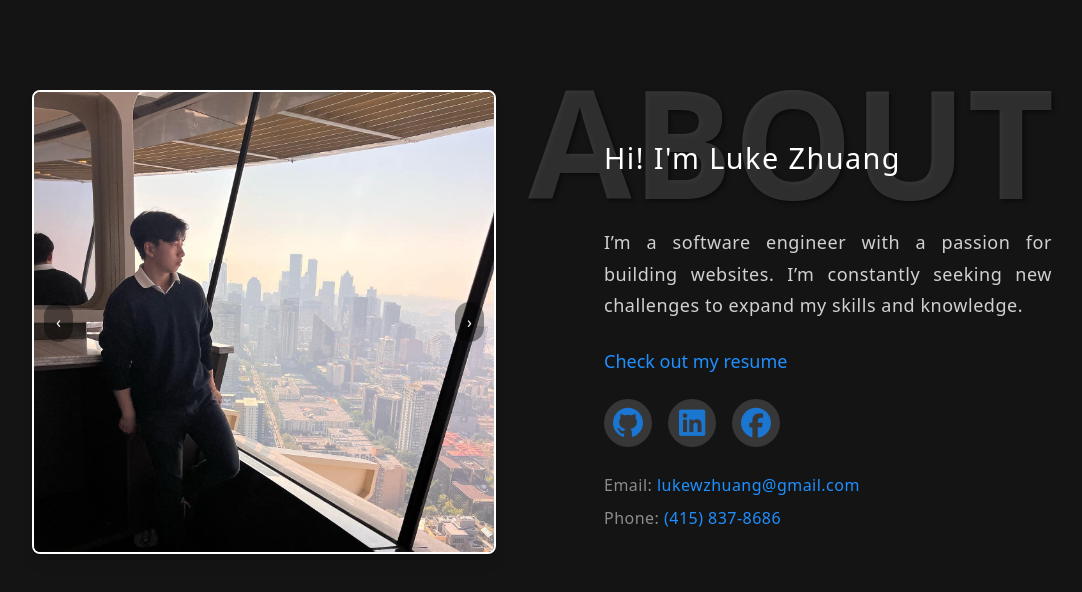
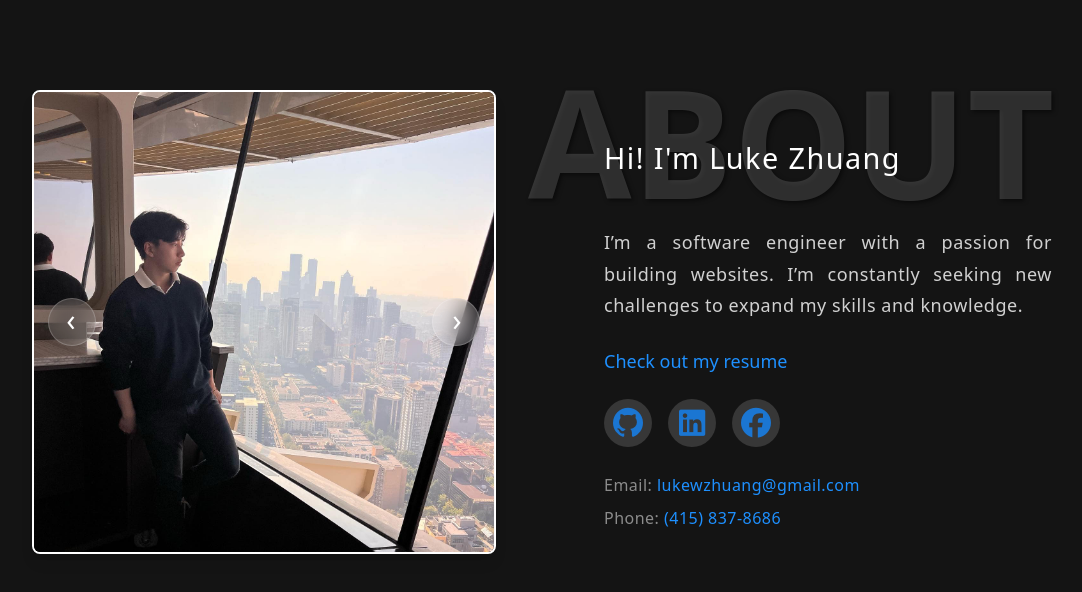
Before and after one commit to Luke7787/website-portfolio, a Next.js app in the folder luke-portfolio/: page / in a window 1280 px wide. Shown: the part 774-1366 px from the top of the page, without its empty margins (72-1154 px from the left). Built offline with nearby package versions, Linux system fonts and the light colour scheme.

Commit message:
added the styling to slideshow

```diff
--- a/luke-portfolio/src/app/page.tsx
+++ b/luke-portfolio/src/app/page.tsx
@@ -64,42 +64,59 @@ function Slideshow() {
       )}
 
       {/* Arrows */}
+      {/* Left Arrow */}
+      {/* Left Arrow */}
       <button
         onClick={prev}
         className="
           absolute
-          left-3
+          left-4
           top-1/2
           -translate-y-1/2
-          bg-black/40
+          flex items-center justify-center
+          w-12 h-12
+          rounded-full
+          bg-white/10
+          backdrop-blur-md
+          border border-white/20
           text-white
-          px-3
-          py-2
-          rounded-full
-          hover:bg-black/60
-          transition
+          text-3xl
+          leading-none
+          shadow-lg
+          hover:bg-white/20
+          hover:scale-110
+          active:scale-95
+          transition-all duration-300
         "
       >
-        ‹
+        <span className="-translate-x-[1px] -translate-y-[2px]">‹</span>
       </button>
 
+      {/* Right Arrow */}
       <button
         onClick={next}
         className="
           absolute
-          right-3
+          right-4
           top-1/2
           -translate-y-1/2
-          bg-black/40
+          flex items-center justify-center
+          w-12 h-12
+          rounded-full
+          bg-white/10
+          backdrop-blur-md
+          border border-white/20
           text-white
-          px-3
-          py-2
-          rounded-full
-          hover:bg-black/60
-          transition
+          text-3xl
+          leading-none
+          shadow-lg
+          hover:bg-white/20
+          hover:scale-110
+          active:scale-95
+          transition-all duration-300
         "
       >
-        ›
+        <span className="translate-x-[1px] -translate-y-[2px]">›</span>
       </button>
     </div>
   );
```
Also changed, not shown: 1 other file (tests, documents, lock files or other folders).
